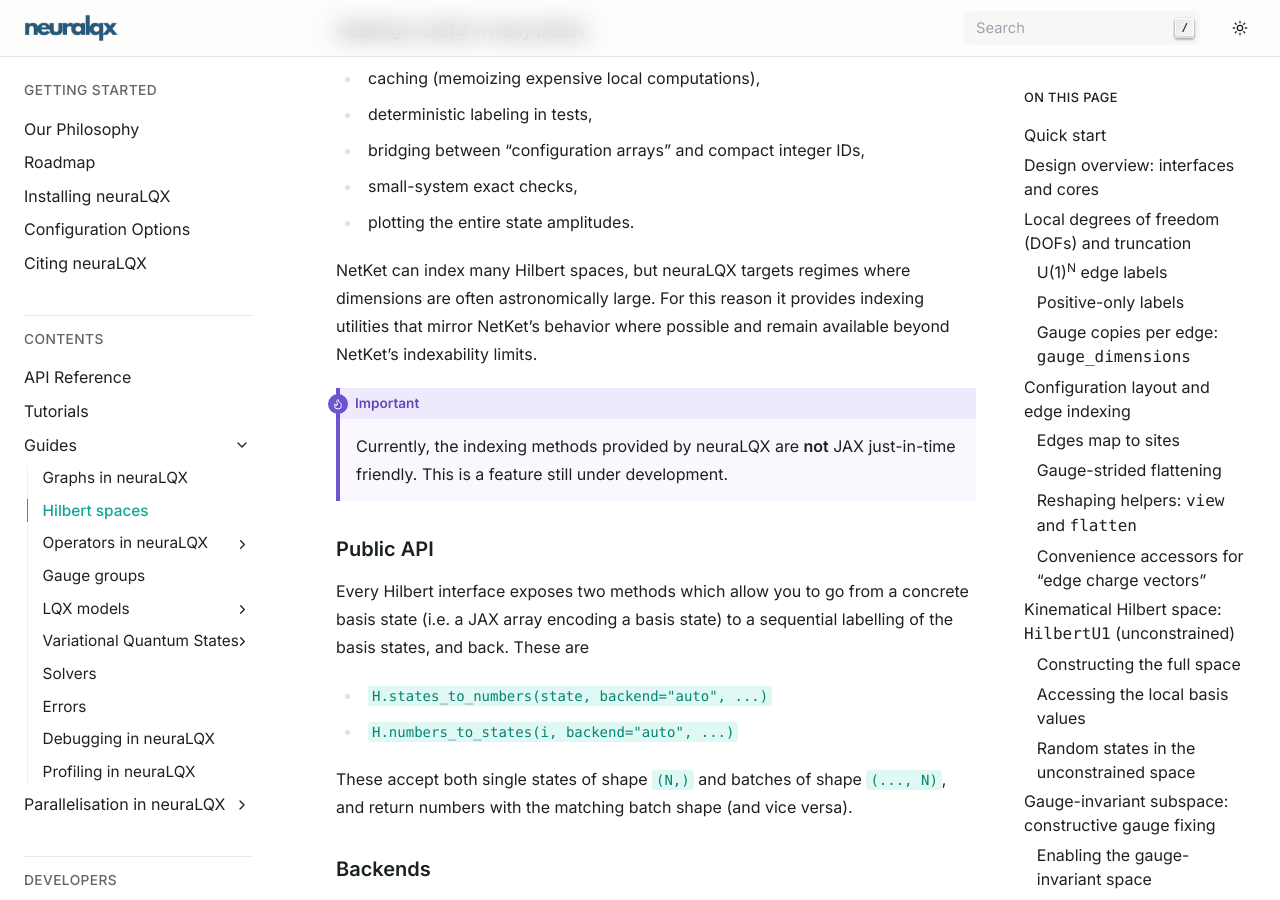
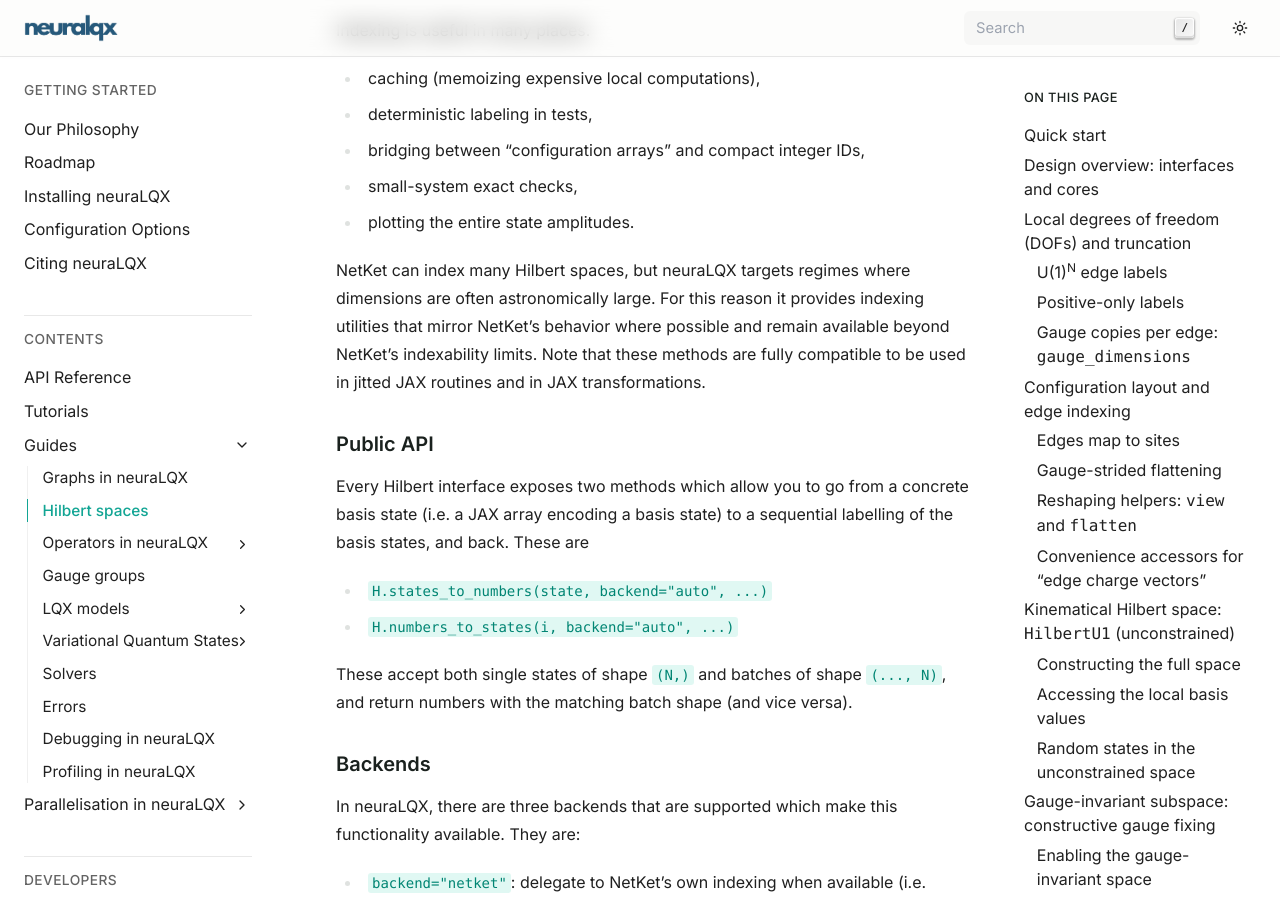
Before and after one commit to waleed-sh/neuraLQX, a Sphinx documentation site: the page built from docs/guides/hilbert.rst, in a window 1280 px wide and 900 px high, scrolled down 13129 px. Built offline with Sphinx 7.4.7, drawn with Linux system fonts in a browser that asks for light colours; pages that are not in the unit, such as notebooks, are missing from menus; the version number could not be read and is left out.

Commit message:
fixing docs

```diff
--- a/CITATIONS.bib
+++ b/CITATIONS.bib
@@ -2,6 +2,6 @@
   author = {Sherif, Waleed},
   title = {{neuraLQX}: a high-performance simulations toolkit for loop quantum gravity},
   url = {http://github.com/waleed-sh/neuraLQX},
-  version = {1.0.0},
+  version = {1.0.0.post1},
   year = {2026},
 }
--- a/docs/guides/debugging.rst
+++ b/docs/guides/debugging.rst
@@ -6,7 +6,7 @@ Debugging in neuraLQX
 
 neuraLQX ships with a built-in debugging and instrumentation layer designed for
 scientific / HPC workloads (MPI, long runs, lots of nested calls). It is *opt-in*
-and controlled entirely through environment variables (or your ``cfg`` wrapper).
+and controlled entirely through environment variables.
 
 What you get when it's enabled
 =================================
--- a/docs/guides/hilbert.rst
+++ b/docs/guides/hilbert.rst
@@ -512,12 +512,9 @@ Indexing is useful in many places.
 
 NetKet can index many Hilbert spaces, but neuraLQX targets regimes where dimensions are
 often astronomically large. For this reason it provides indexing utilities that mirror NetKet's
-behavior where possible and remain available beyond NetKet's indexability limits.
+behavior where possible and remain available beyond NetKet's indexability limits. Note that these methods are fully
+compatible to be used in jitted JAX routines and in JAX transformations.
 
-.. important::
-
-   Currently, the indexing methods provided by neuraLQX are **not** JAX just-in-time friendly. This is a feature still
-   under development.
 
 Public API
 ~~~~~~~~~~
--- a/docs/guides/operators/computational/computational_operators.rst
+++ b/docs/guides/operators/computational/computational_operators.rst
@@ -240,7 +240,7 @@ Your kernel must return something that behaves like:
 
 with a fixed, operator-defined ``n_conn``.
 
-A good mental model is: "I am implementing the right-hand side of
+**For the sake of simplicity, we will consider the ket action in what follows**. In that case, a good mental model is: "I am implementing the right-hand side of
 :math:`\hat O|\sigma\rangle = \sum_k O_k(\sigma)\,|\sigma'_k\rangle`
 directly."
 
--- a/docs/index.rst
+++ b/docs/index.rst
@@ -31,7 +31,7 @@
 
    <div style="max-width:900px; margin:0 auto;">
 
-     <img src="_static/logo.png"
+     <img src="_static/_logo.png"
           alt="neuraLQX logo"
           style="width:420px; margin-bottom:18px;margin-top:60px;" />
 
```
Also changed, not shown: 1 other file.
